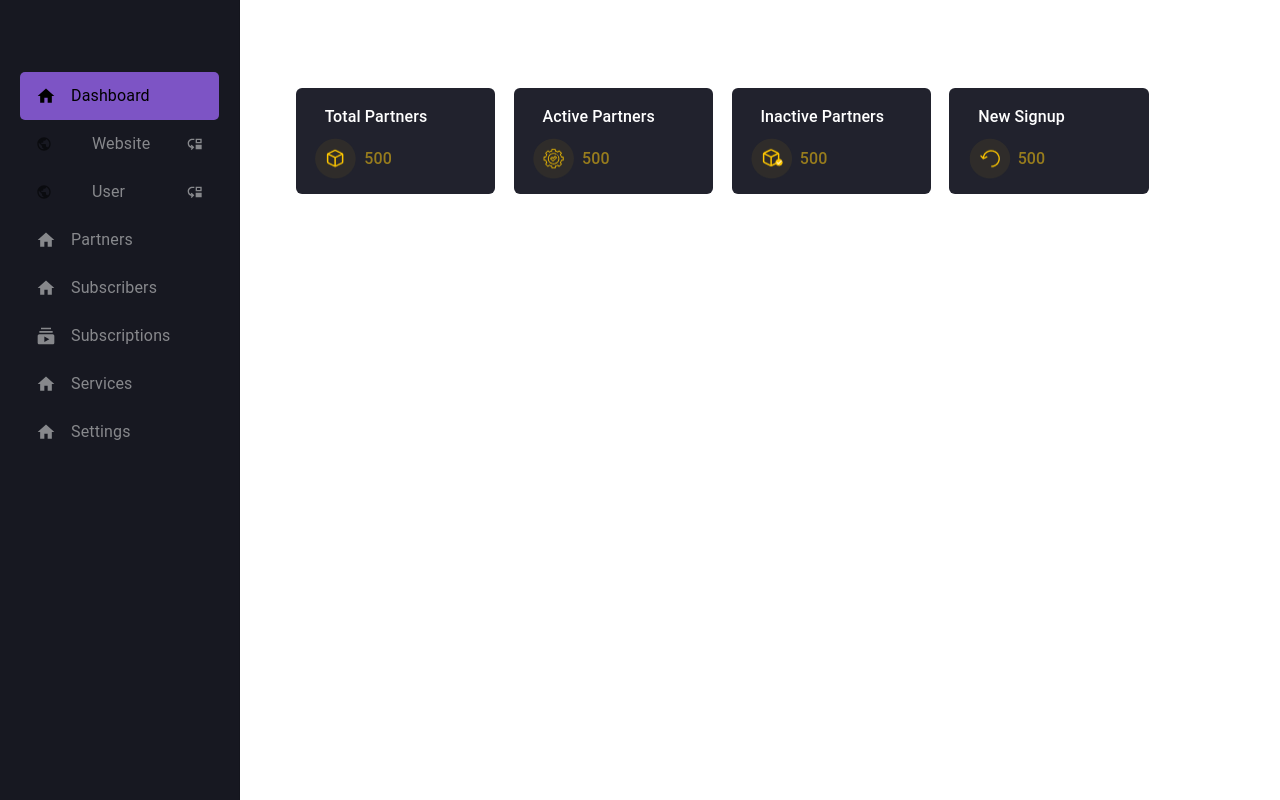
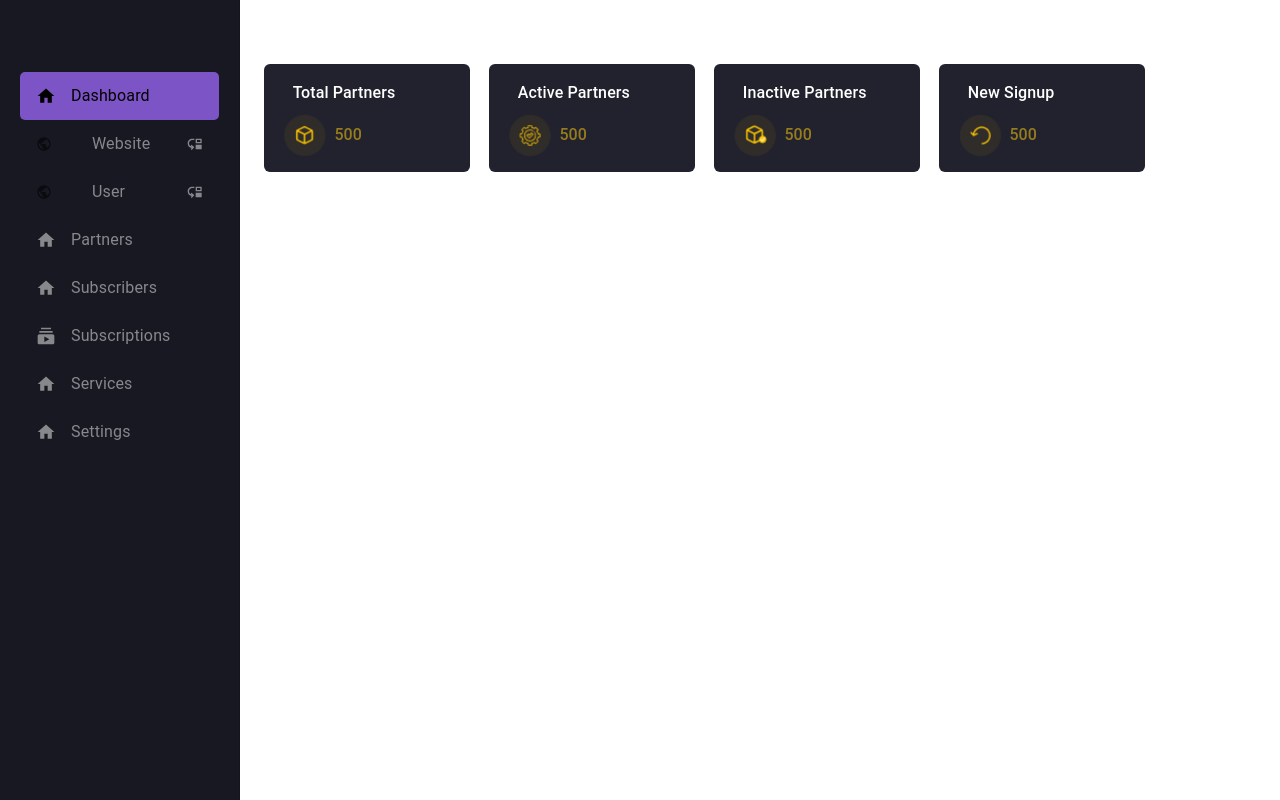
Before and after one commit to talha7t/mou-fit-admin, a Next.js app: page / in a window 1280 px wide. Built offline with nearby package versions, Linux system fonts and the light colour scheme.

Commit message:
fixed side bar styles

```diff
--- a/components/Sections/SharedSections/SideBarComp.jsx
+++ b/components/Sections/SharedSections/SideBarComp.jsx
@@ -1,5 +1,5 @@
 import React, { useState } from 'react';
-import { Drawer, List, Box, ListItemButton, ListItemIcon, ListItemText } from '@mui/material';
+import { Drawer, List, Box, ListItemButton, ListItemIcon, ListItemText, Toolbar } from '@mui/material';
 import { MdHome, MdMoveDown, MdMoveUp, MdPublic, MdSubscriptions } from 'react-icons/md';
 import Link from 'next/link';
 import { useRouter } from 'next/router';
@@ -168,9 +168,9 @@ const SidebarComp = (props) => {
                     },
                 }}
             >
-                <div style={styles.logo} />
-                <List
-                    sx={styles.drawerItem}
+                <Toolbar />
+                {/* <div style={styles.logo} /> */}
+                <List sx={styles.drawerItem}
                 >{renderMenuItems()}</List>
             </Drawer>
             <Drawer
@@ -185,10 +185,9 @@ const SidebarComp = (props) => {
                 }}
                 open
             >
-                <div style={styles.logo} />
-                <List
-                    sx={styles.drawerItem}
-                >{renderMenuItems()}</List>
+                <Toolbar />
+                {/* <div style={styles.logo} /> */}
+                <List sx={styles.drawerItem}>{renderMenuItems()}</List>
             </Drawer>
         </Box>
     );
--- a/components/View/DashboardView.jsx
+++ b/components/View/DashboardView.jsx
@@ -20,16 +20,11 @@ const DashboardView = () => {
         { text: 'New Signup', icon: <MdHome />, count: 500, src: Icon4 },
     ];
 
-    let padding = '4em 0 0 ';
-
     return (
         <Grid container
             sx={{
-                padding: {
-                    sm: `${padding} 6em`,
-                    md: `${padding} 5em`,
-                    lg: `${padding} 2em`,
-                    xl: `${padding} 0em`
+                marginTop: {
+                    xs: '2rem'
                 }
             }}
             spacing={1}
```
